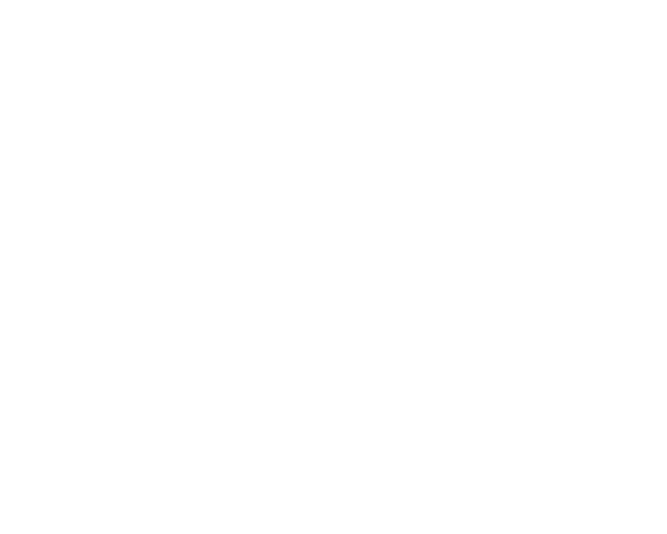
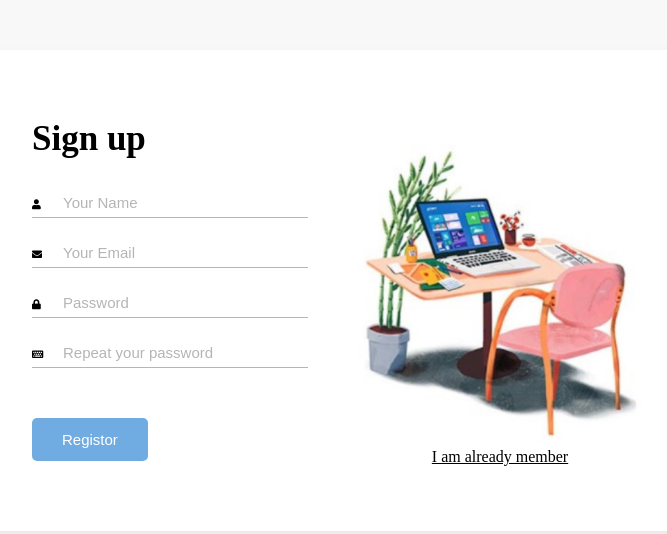
Before and after one commit to kdwsnyg/localStorage-practise, a plain HTML site: page signup.html in a window 1280 px wide. Shown: the whole page, without its empty margins (313-980 px from the left). Drawn offline with Linux system fonts and the light colour scheme.

Commit message:
signupPage content and style

```diff
--- a/css/signup.css
+++ b/css/signup.css
@@ -0,0 +1,77 @@
+body {
+  margin: 0;
+  padding: 0;
+  background-color: #F8F8F8;
+}
+
+/*注册面板*/
+main {
+  display: flex;
+
+  width: 50%;
+  margin: 50px auto;
+  padding: 40px 40px 40px 90px;
+
+  border-radius: 20px;
+  box-shadow: 0 10px 20px rgb(233, 233, 233);
+  background-color: #fff;
+}
+
+main > * {
+  flex-grow: 1;
+}
+/*内容区*/
+#content h2 {
+  font-size: 35px;
+}
+/*表单*/
+.user-inform-wrapper {
+  margin-bottom: 20px;
+  margin-right: 20px;
+  padding: 5px 0;
+  border-bottom: 1px solid #B5B5B5;
+}
+
+.user-inform-wrapper i {
+  width: 10px;
+  font-size: 10px;
+}
+
+.user-inform {
+  border: none;
+  margin-left: 15px;
+
+  font-size: 15px;
+  outline: none;
+  color: #B5B5B5;
+}
+
+#registor-btn {
+  margin: 30px 0;
+  padding: 13px 30px;
+  border: none;
+
+  font-size: 15px;
+
+  color: #fff;
+  background-color: #70ACE2;
+  border-radius: 5px;
+}
+#registor-btn:active {
+  outline: none;
+  background-color: #679ece;
+}
+
+/*图片*/
+#img-wrapper {
+  padding: 50px 0 0;
+  text-align: center;
+}
+
+img {
+ width: 300px;
+}
+
+#img-wrapper a {
+  color: #000;
+}
--- a/signup.html
+++ b/signup.html
@@ -1,12 +1,50 @@
 <!DOCTYPE html>
 <html lang="en">
+
 <head>
   <meta charset="UTF-8">
   <meta name="viewport" content="width=device-width, initial-scale=1.0">
   <title>Document</title>
   <link rel="stylesheet" href="css/signup.css">
+  <link rel="stylesheet" href="fontawesome-free-5.12.0-web/css/all.min.css">
 </head>
+
 <body>
+  <main>
+    <div id="content">
+      <h2>Sign up</h2>
+      <form>
+        <div class="user-inform-wrapper">
+          <i class="fas fa-user"></i>
+          <input type="text" id="name" class="user-inform" name="name" value="Your Name">
+        </div>
+        <div class="user-inform-wrapper">
+          <i class="fas fa-envelope"></i>
+          <input type="email" id="email" class="user-inform" name="email" value="Your Email">
+        </div>
+        <div class="user-inform-wrapper">
+          <i class="fas fa-lock"></i>
+          <input type="text" id="password" class="user-inform" name="password" value="Password">
+        </div>
+        <div class="user-inform-wrapper">
+          <i class="fas fa-keyboard"></i>
+          <input type="text" id="repeat-pwd" class="user-inform" value="Repeat your password">
+        </div>
+        <div>
+          <button id="registor-btn">Registor</button>
+        </div>
+      </form>
+    </div>
+    <div id="img-wrapper">
+      <div>
+        <img src="imgs/signup-img.jpg">
+      </div>
+      <div>
+        <a href="signin.html">I am already member</a>
+      </div>
+    </div>
+  </main>
   <script src="js/signup.js"></script>
 </body>
+
 </html>
```
